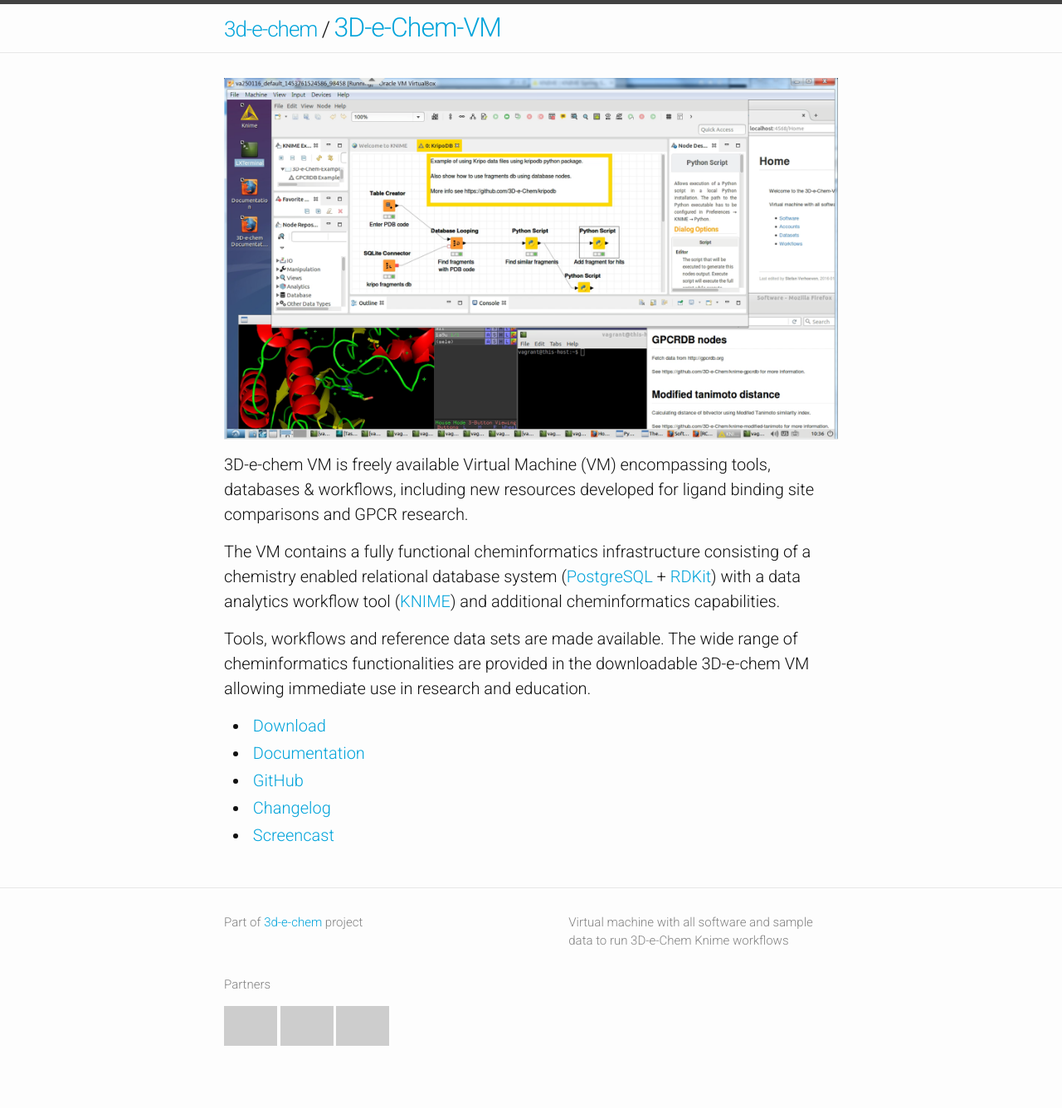
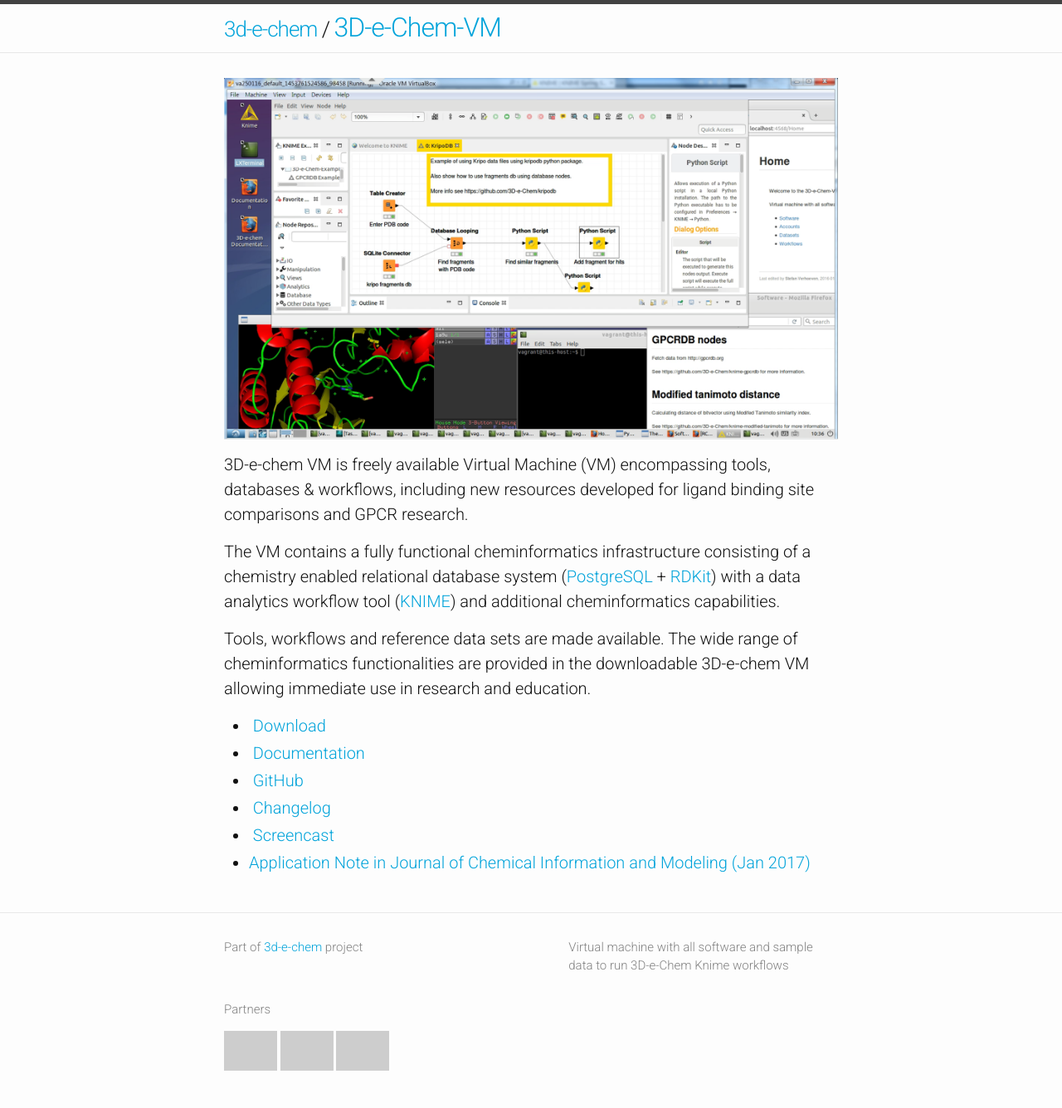
Before and after one commit to 3D-e-Chem/3D-e-Chem-VM, a Jekyll site: the page built from index.html, in a window 1280 px wide. Shown: the whole page at 83% size. Built offline with Jekyll 4.4.1, drawn with Linux system fonts in a browser that asks for light colours; a style sheet for code colours, icons or effects is not loaded; before the commit the page ends 1306 px from its top, so only the background shows below that; grey boxes are pictures that could not be loaded.

Commit message:
Added publication

```diff
--- a/index.html
+++ b/index.html
@@ -36,5 +36,8 @@
     <li><a href="{{ site.urls.changelog }}"><span class="octicon octicon-list-ordered"></span>&nbsp;Changelog</a></li>
     {% endif %}
     <li><a href="https://www.youtube.com/watch?v=zBv4rPfsLLc"><span class="octicon octicon-device-camera-video"></span>&nbsp;Screencast</a></li>
+    <li>
+        <a href="http://dx.doi.org/10.1021/acs.jcim.6b00686">Application Note in Journal of Chemical Information and Modeling (Jan 2017)</a>
+    </li>
   </ul>
 </div>
```
